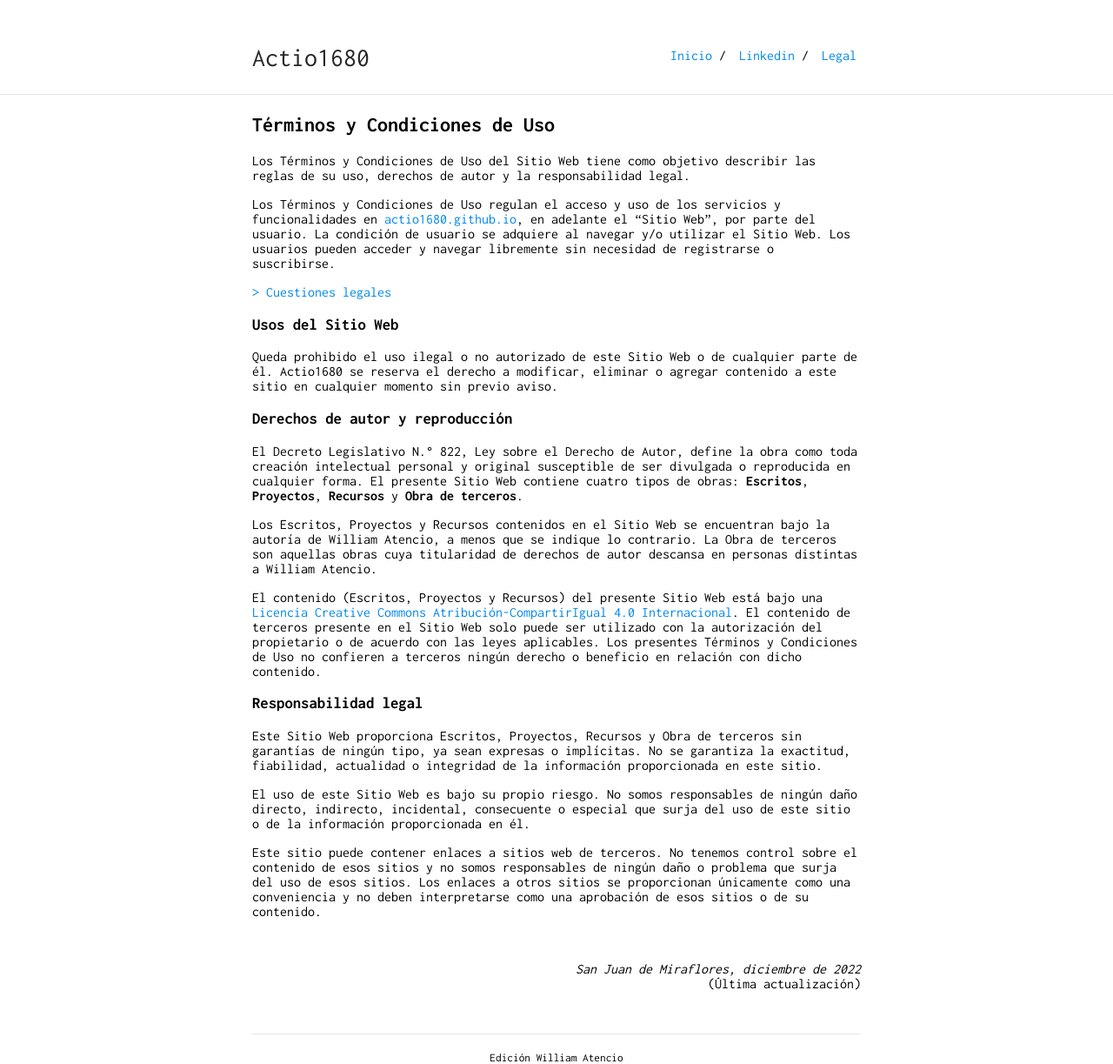
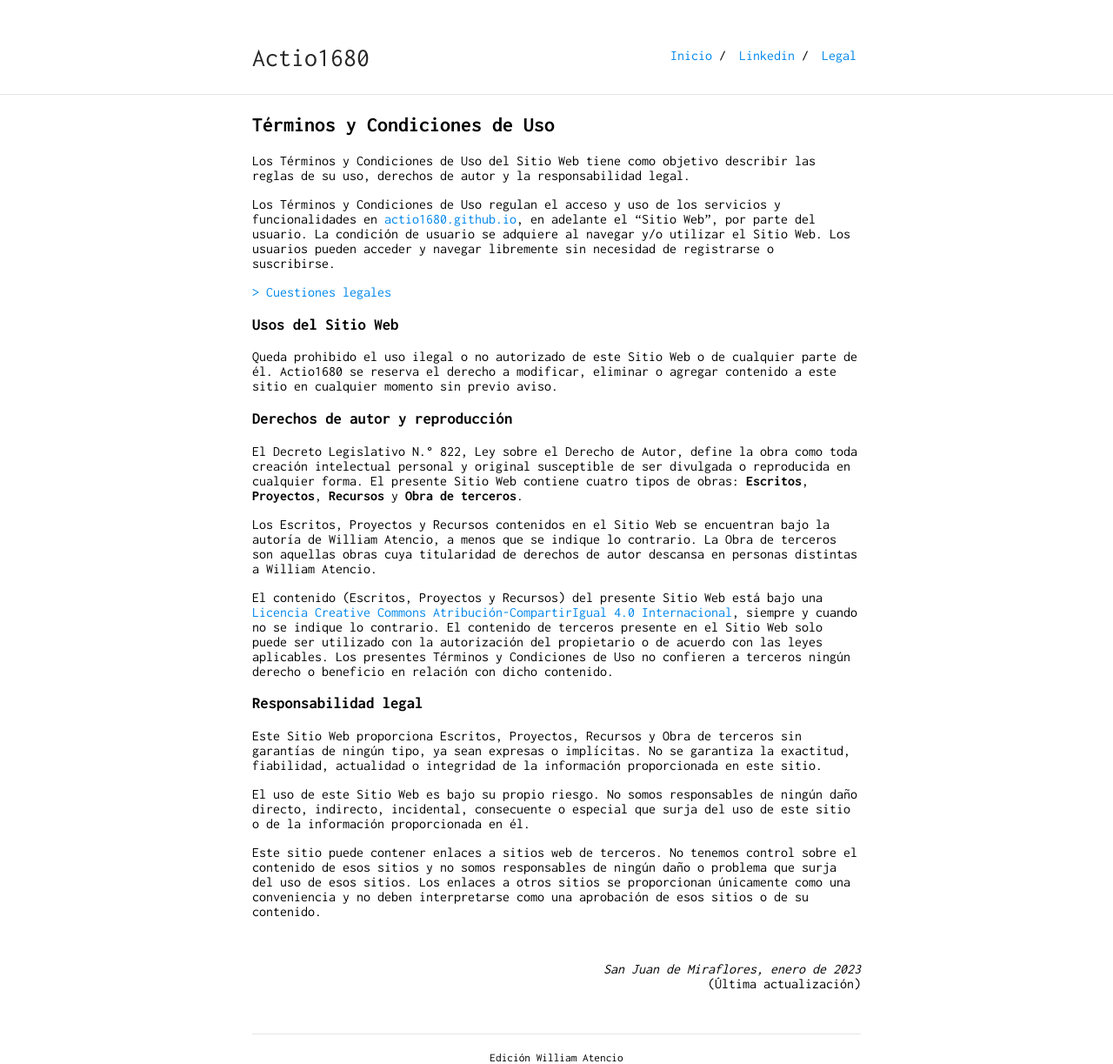
Before and after one commit to actio1680/actio1680.github.io, a Jekyll site: the page built from administracion/terminos-condiciones.md, in a window 1280 px wide. Shown: the whole page at 87% size. Built offline with Jekyll 4.4.1, drawn with Linux system fonts in a browser that asks for light colours; our own code applies the rules of GitHub Pages for plain Markdown files.

Commit message:
Update terminos-condiciones.md

```diff
--- a/administracion/terminos-condiciones.md
+++ b/administracion/terminos-condiciones.md
@@ -16,7 +16,7 @@ El Decreto Legislativo N.° 822, Ley sobre el Derecho de Autor, define la obra c
 
 Los Escritos, Proyectos y Recursos contenidos en el Sitio Web se encuentran bajo la autoría de William Atencio, a menos que se indique lo contrario. La Obra de terceros son aquellas obras cuya titularidad de derechos de autor descansa en personas distintas a William Atencio.
 
-El contenido (Escritos, Proyectos y Recursos) del presente Sitio Web está bajo una <a rel="license" href="https://creativecommons.org/licenses/by-sa/4.0/deed.es">Licencia Creative Commons Atribución-CompartirIgual 4.0 Internacional</a>. El contenido de terceros presente en el Sitio Web solo puede ser utilizado con la autorización del propietario o de acuerdo con las leyes aplicables. Los presentes Términos y Condiciones de Uso no confieren a terceros ningún derecho o beneficio en relación con dicho contenido.
+El contenido (Escritos, Proyectos y Recursos) del presente Sitio Web está bajo una <a rel="license" href="https://creativecommons.org/licenses/by-sa/4.0/deed.es">Licencia Creative Commons Atribución-CompartirIgual 4.0 Internacional</a>, siempre y cuando no se indique lo contrario. El contenido de terceros presente en el Sitio Web solo puede ser utilizado con la autorización del propietario o de acuerdo con las leyes aplicables. Los presentes Términos y Condiciones de Uso no confieren a terceros ningún derecho o beneficio en relación con dicho contenido.
 
 ### Responsabilidad legal
 Este Sitio Web proporciona Escritos, Proyectos, Recursos y Obra de terceros sin garantías de ningún tipo, ya sean expresas o implícitas. No se garantiza la exactitud, fiabilidad, actualidad o integridad de la información proporcionada en este sitio.
@@ -28,7 +28,7 @@ Este sitio puede contener enlaces a sitios web de terceros. No tenemos control s
 
 <br>
 <div align="right">
-<i>San Juan de Miraflores, diciembre de 2022</i><br>
+<i>San Juan de Miraflores, enero de 2023</i><br>
 (Última actualización)
 </div>
 <br>
```
